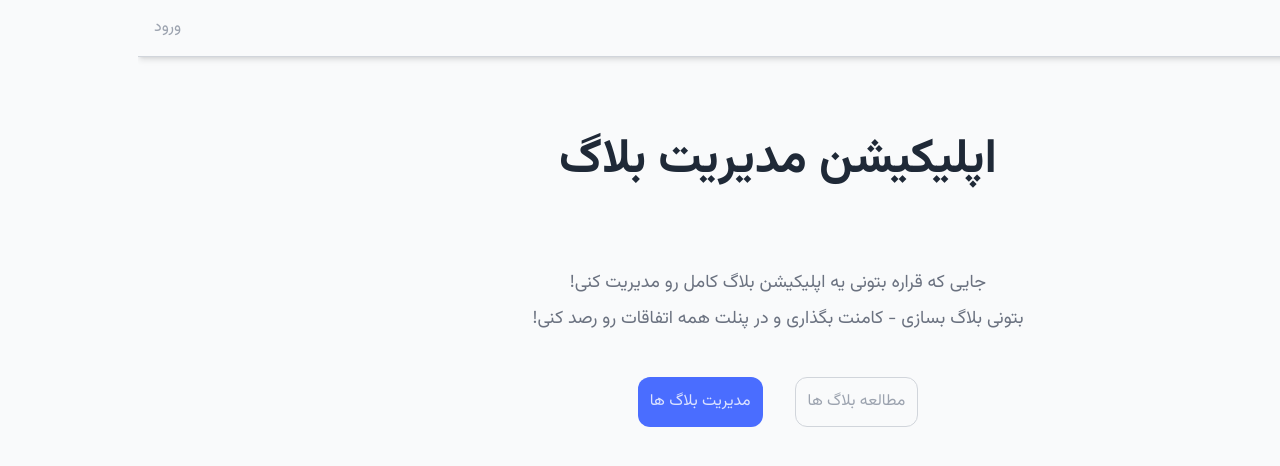
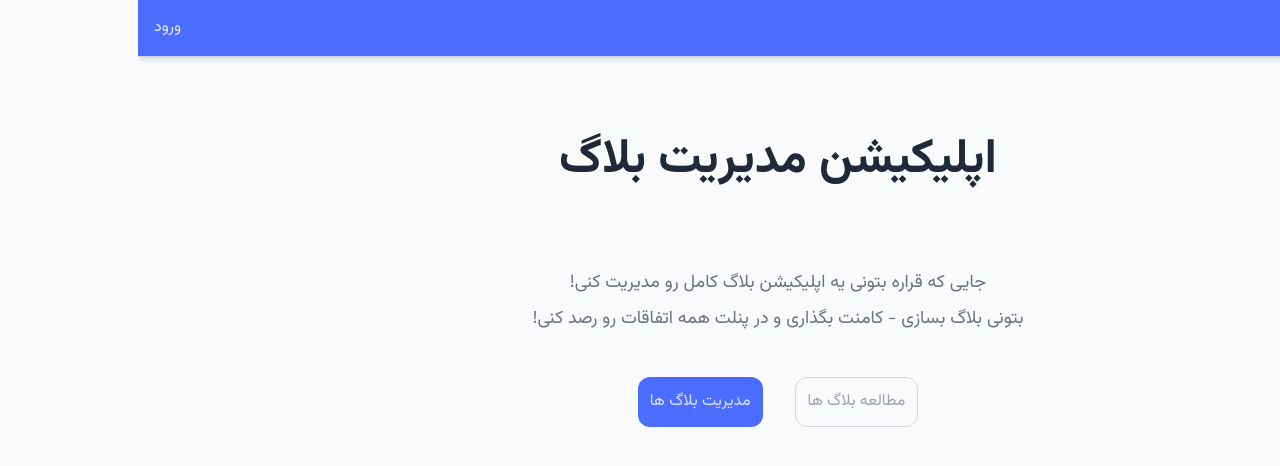
Before and after one commit to MehhdiMarzban/next-blog, a Next.js app: page / in a window 1280 px wide. Shown: the top 466 px of the page. Built offline with nearby package versions, Linux system fonts and the light colour scheme; no server answers.

Commit message:
refactor: added to Header primary color

```diff
--- a/src/components/core/NavLink.tsx
+++ b/src/components/core/NavLink.tsx
@@ -1,5 +1,5 @@
 "use client";
-
+import classNames from "classnames";
 import Link from "next/link";
 import { NavLinkType } from "@/types";
 import { usePathname } from "next/navigation";
@@ -9,9 +9,11 @@ function NavLink({ path, children }: Readonly<NavLinkType>) {
 
     return (
         <Link
-            className={`block py-2 hover:text-secondary-900 transition-all ease-out
-        ${pathname === path ? "text-primary-900" : ""}
-      `}
+            className={classNames(
+                "block py-2 hover:text-secondary-300 transition-all ease-out",
+                {"text-secondary-200": pathname !== path},
+                { "text-secondary-0 font-bold": pathname === path },
+            )}
             href={path}>
             {children}
         </Link>
--- a/src/components/ui/Header.tsx
+++ b/src/components/ui/Header.tsx
@@ -22,11 +22,11 @@ function Header() {
 
     return (
         <header
-            className={`z-10 shadow-md bg-inherit mb-10 sticky top-0 transition-all duration-200 border-b border-b-secondary-300 ${
+            className={`z-10 shadow-md bg-inherit mb-10 sticky top-0 transition-all duration-200 border-b border-b-secondary-300 bg-primary-900 ${
                 isLoading ? "blur-sm opacity-70" : "opacity-100 blur-0"
             }`}>
             <nav className="container xl:max-w-screen-xl">
-                <ul className="flex items-center text-secondary-400 justify-between py-2">
+                <ul className="flex items-center justify-between py-2">
                     <div className="flex items-center gap-x-10">
                         {navLinks.map((navLink) => {
                             return (
```
